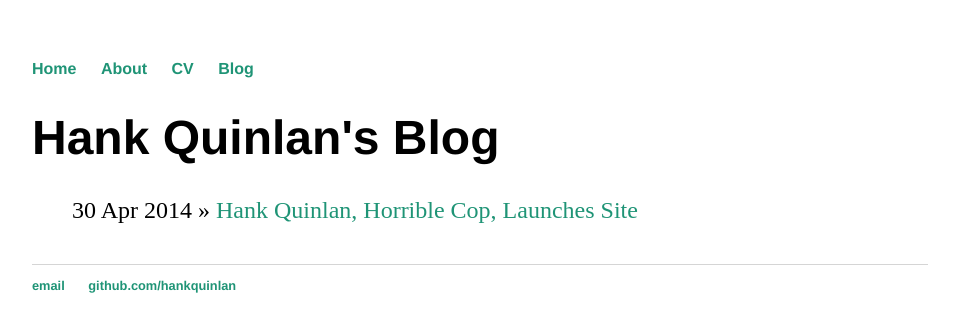
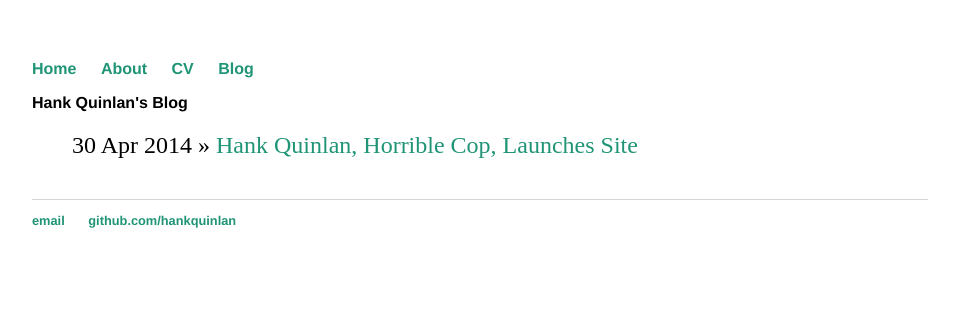
Before and after one commit to rcorcoranadams/rcorcoranadams.github.io, a Jekyll site: the page built from blog/index.html, in a window 1280 px wide. Shown: the top 332 px of the page, without its empty margins (160-1119 px from the left). Built offline with Jekyll 4.4.1, drawn with Linux system fonts in a browser that asks for light colours.

Commit message:
Update main.css

```diff
--- a/css/main.css
+++ b/css/main.css
@@ -20,7 +20,7 @@ a:hover {
     text-decoration: underline;
 }
 h1 {
-    font-size: 3em;
+    font-size: 1em;
     font-family:'Helvetica', 'Arial', 'Sans-Serif';
 }
 p {
```
